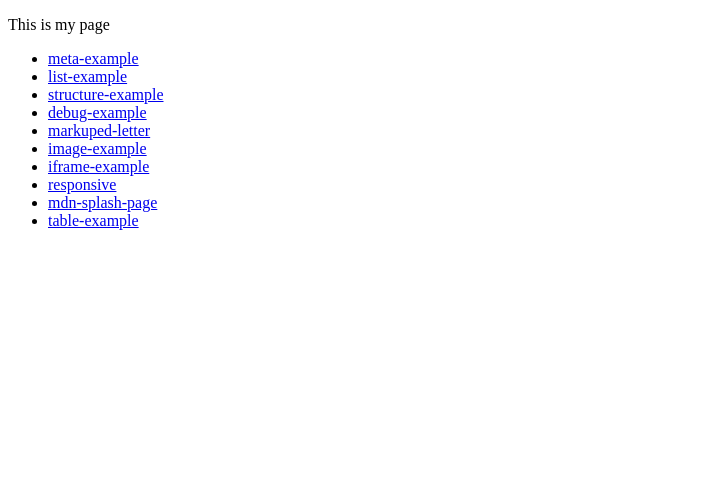
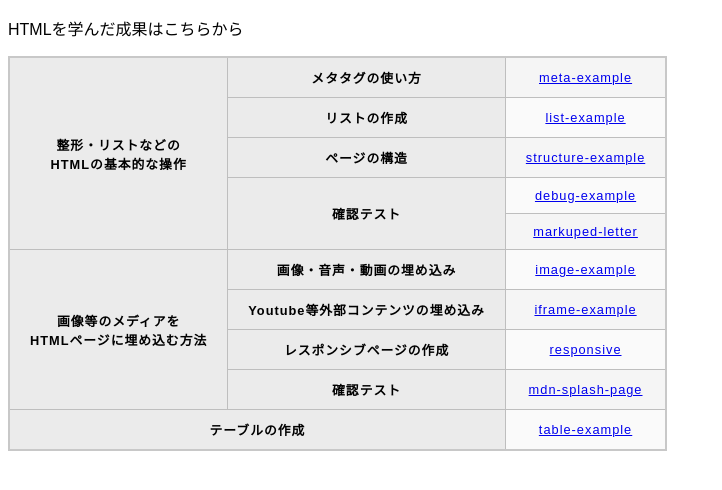
Before and after one commit to larcyK/Learning-Field, a plain HTML site: page HTML/index.html in a window 1280 px wide. Shown: the whole page, without its empty margins (0-722 px from the left). Drawn offline with Linux system fonts and the light colour scheme.

Commit message:
HTMLページの整理

```diff
--- a/HTML/index.html
+++ b/HTML/index.html
@@ -1,22 +1,56 @@
 <!DOCTYPE html>
-<html>
+<html lang="ja-jp">
   <head>
-    <meta charset="utf-8">
-    <title>My test page</title>
+    <meta charset="utf-8" />
+    <title>HTMLの練習</title>
+    <link rel="stylesheet" href="./table-example/minimal-table.css">
   </head>
   <body>
-    <p>This is my page</p>
-      <ul>
-  <li><a href="./meta-example/meta-example.html">meta-example</a></li>
-        <li><a href="./list-example/list-example.html">list-example</a></li>
-        <li><a href="./structure-example/structure-example.html">structure-example</a></li>
-        <li><a href="./debug-example/debug-example.html">debug-example</a></li>
-        <li><a href="./markuped-letter/letter.html">markuped-letter</a></li>
-        <li><a href="./image-example/image-example.html">image-example</a></li>
-        <li><a href="./iframe-example/iframe-example.html">iframe-example</a></li>
-        <li><a href="./responsive/index.html">responsive</a></li>
-        <li><a href="./mdn-splash-page/index.html">mdn-splash-page</a></li>
-        <li><a href="./table-example/index.html">table-example</a></li>
-      </ul>
+    <p>HTMLを学んだ成果はこちらから</p>
+    <table>
+      <tbody>
+        <tr>
+          <th scope="rowgroup" rowspan="5">整形・リストなどの<br>HTMLの基本的な操作</th>
+          <th scope="row">メタタグの使い方</th>
+          <td><a href="./meta-example/meta-example.html">meta-example</a></td>
+        </tr>
+        <tr>
+          <th scope="row">リストの作成</th>
+          <td><a href="./list-example/list-example.html">list-example</a></td>
+        </tr>
+        <tr>
+          <th scope="row">ページの構造</th>
+          <td><a href="./structure-example/structure-example.html">structure-example</a></td>
+        </tr>
+        <tr>
+          <th scope="row" rowspan="2">確認テスト</th>
+          <td><a href="./debug-example/debug-example.html">debug-example</a></td>
+        </tr>
+        <tr>
+          <td><a href="./markuped-letter/letter.html">markuped-letter</a></td>
+        </tr>
+        <tr>
+          <th scope="rowgroup" rowspan="4">画像等のメディアを<br>HTMLページに埋め込む方法</th>
+          <th scope="row">画像・音声・動画の埋め込み</th>
+          <td><a href="./image-example/image-example.html">image-example</a></td>
+        </tr>
+        <tr>
+          <th scope="row">Youtube等外部コンテンツの埋め込み</th>
+          <td><a href="./iframe-example/iframe-example.html">iframe-example</a></td>
+        </tr>
+        <tr>
+          <th scope="row">レスポンシブページの作成</th>
+          <td><a href="./responsive/index.html">responsive</a></td>
+        </tr>
+        <tr>
+          <th scope="row">確認テスト</th>
+          <td><a href="./mdn-splash-page/index.html">mdn-splash-page</a></td>
+        </tr>
+        <tr>
+          <th scope="row" colspan="2">テーブルの作成</th>
+          <td><a href="./table-example/index.html">table-example</a></td>
+        </tr>
+      </tbody>
+    </table>
   </body>
 </html>
```
Also changed, not shown: index.html (added, +17 -0 lines).
